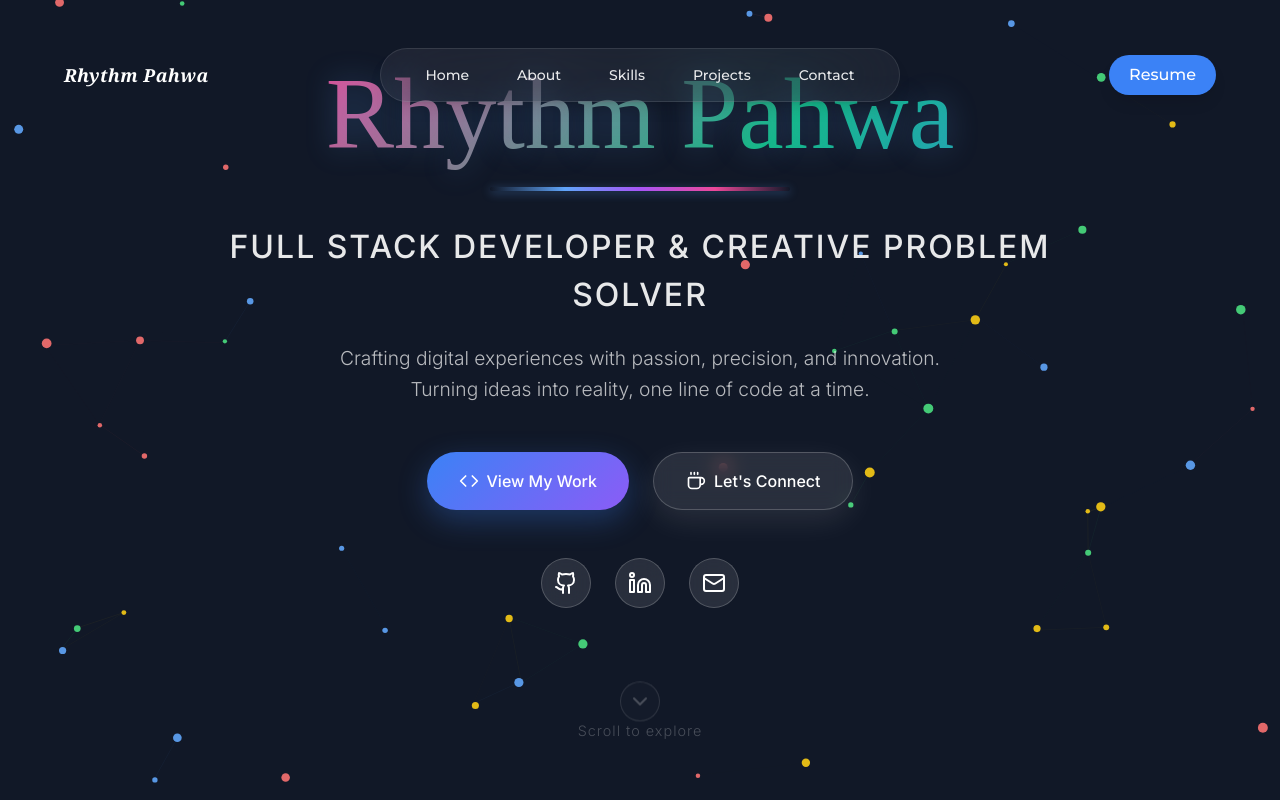
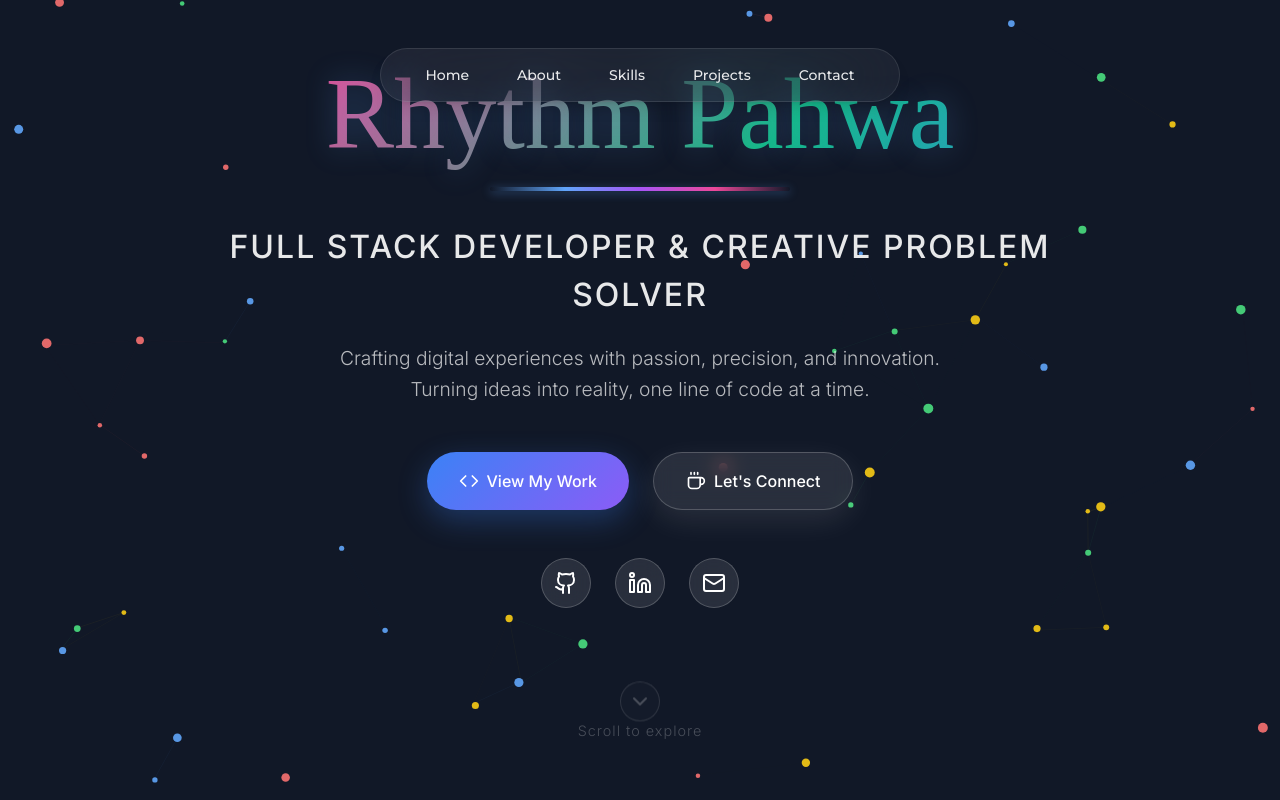
Before and after one commit to RhythmPahwa14/Rhythm-Portfolio, a Next.js app: page / in a window 1280 px wide. Shown: the top 800 px of the page. Built offline with nearby package versions, Linux system fonts and the light colour scheme; a web font is replaced by a local one.

Commit message:
Update Navbar.jsx

```diff
--- a/src/app/components/Navbar.jsx
+++ b/src/app/components/Navbar.jsx
@@ -21,27 +21,14 @@ const Navbar = () => {
 
   return (
     <nav className="fixed top-12 left-0 right-0 z-50 px-6">
-      {/* constrains width and centers horizontally */}
       <div className="max-w-6xl mx-auto">
-        {/* symmetric grid: 1fr center auto 1fr keeps center always centered */}
-        <div className="grid grid-cols-[1fr_auto_1fr] items-center">
-          {/* Left: Logo / Name */}
-          <motion.a
-            href="#home"
-            className="hidden xl:block justify-self-start text-white font-semibold text-lg tracking-wide font-serif italic"
-            initial={{ opacity: 0, x: -12 }}
-            animate={{ opacity: 1, x: 0 }}
-            transition={{ duration: 0.35 }}
-          >
-            Rhythm Pahwa
-          </motion.a>
-
-          {/* Center: pill-shaped nav (centered by grid) */}
+        <div className="flex justify-center items-center">
+          {/* Center: pill-shaped nav */}
           <motion.div
             initial={{ y: -24, opacity: 0 }}
             animate={{ y: 0, opacity: 1 }}
             transition={{ duration: 0.55, ease: 'easeOut' }}
-            className={`justify-self-center backdrop-blur-2xl rounded-full px-8 py-3 flex items-center gap-6 transition-all duration-300 ${
+            className={`backdrop-blur-2xl rounded-full px-8 py-3 flex items-center gap-6 transition-all duration-300 ${
               isScrolled
                 ? 'bg-black/80 border border-blue-500/20 shadow-2xl'
                 : 'bg-white/5 border border-white/10 shadow-lg'
@@ -62,21 +49,6 @@ const Navbar = () => {
               </motion.a>
             ))}
           </motion.div>
-
-          {/* Right: Resume button */}
-          <motion.a
-            href="/resume.pdf"
-            target="_blank"
-            rel="noopener noreferrer"
-            className="justify-self-end bg-blue-500 hover:bg-blue-600 text-white px-5 py-2 rounded-full font-medium shadow-lg transition-all duration-300"
-            whileHover={{ scale: 1.05 }}
-            whileTap={{ scale: 0.95 }}
-            initial={{ opacity: 0, x: 12 }}
-            animate={{ opacity: 1, x: 0 }}
-            transition={{ duration: 0.35 }}
-          >
-            Resume
-          </motion.a>
         </div>
       </div>
     </nav>
```
